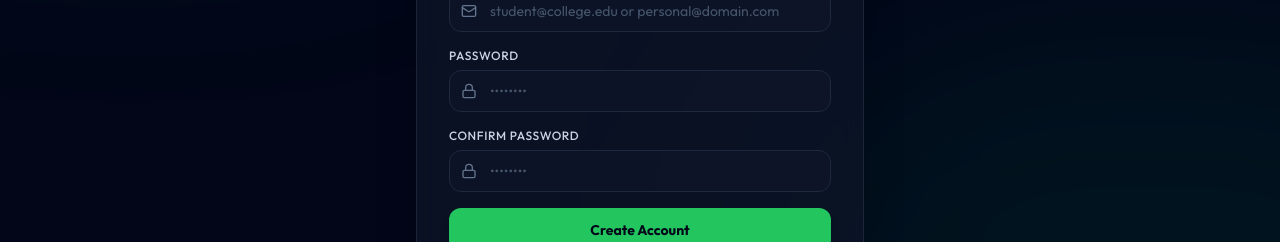
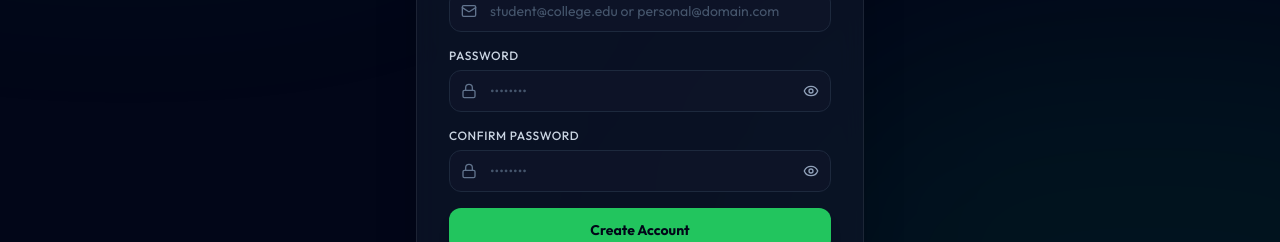
Before and after one commit to amruthck177/CampusRedressal, a React (Vite) app in the folder frontend/: page /register in a window 1280 px wide. Shown: the part 447-689 px from the top of the page. Built offline with nearby package versions, Linux system fonts and the light colour scheme; no server answers.

Commit message:
feat: add show/hide password visibility toggle on login and register forms

```diff
--- a/frontend/src/pages/Login.jsx
+++ b/frontend/src/pages/Login.jsx
@@ -1,11 +1,12 @@
 import React, { useState } from 'react';
 import { useNavigate, Link } from 'react-router-dom';
 import { useAuth } from '../context/AuthContext';
-import { ShieldCheck, Mail, Lock, AlertCircle, Sparkles } from 'lucide-react';
+import { ShieldCheck, Mail, Lock, AlertCircle, Sparkles, Eye, EyeOff } from 'lucide-react';
 
 const Login = () => {
   const [email, setEmail] = useState('');
   const [password, setPassword] = useState('');
+  const [showPassword, setShowPassword] = useState(false);
   const [loading, setLoading] = useState(false);
   const [formError, setFormError] = useState('');
   const [showDemo, setShowDemo] = useState(false);
@@ -136,12 +137,24 @@ const Login = () => {
                   <Lock className="w-4 h-4" />
                 </span>
                 <input
-                  type="password"
+                  type={showPassword ? 'text' : 'password'}
                   value={password}
                   onChange={(e) => setPassword(e.target.value)}
-                  className="w-full bg-slate-900/60 border border-slate-800 focus:border-brand-500 focus:ring-1 focus:ring-brand-500 rounded-xl py-3 pl-10 pr-4 text-slate-100 placeholder-slate-600 focus:outline-none transition-all text-sm"
+                  className="w-full bg-slate-900/60 border border-slate-800 focus:border-brand-500 focus:ring-1 focus:ring-brand-500 rounded-xl py-3 pl-10 pr-11 text-slate-100 placeholder-slate-600 focus:outline-none transition-all text-sm"
                   placeholder="••••••••"
                 />
+                <button
+                  type="button"
+                  onClick={() => setShowPassword(!showPassword)}
+                  className="absolute inset-y-0 right-0 pr-3 flex items-center text-slate-400 hover:text-slate-200 transition-colors focus:outline-none"
+                  aria-label={showPassword ? 'Hide password' : 'Show password'}
+                >
+                  {showPassword ? (
+                    <EyeOff className="w-4 h-4" />
+                  ) : (
+                    <Eye className="w-4 h-4" />
+                  )}
+                </button>
               </div>
             </div>
 
--- a/frontend/src/pages/Register.jsx
+++ b/frontend/src/pages/Register.jsx
@@ -1,7 +1,7 @@
 import React, { useState } from 'react';
 import { useNavigate, Link } from 'react-router-dom';
 import { useAuth } from '../context/AuthContext';
-import { ShieldCheck, Mail, Lock, User, AlertCircle, Info } from 'lucide-react';
+import { ShieldCheck, Mail, Lock, User, AlertCircle, Info, Eye, EyeOff } from 'lucide-react';
 
 const Register = () => {
   const [name, setName] = useState('');
@@ -9,6 +9,8 @@ const Register = () => {
   const [studentId, setStudentId] = useState('');
   const [password, setPassword] = useState('');
   const [confirmPassword, setConfirmPassword] = useState('');
+  const [showPassword, setShowPassword] = useState(false);
+  const [showConfirmPassword, setShowConfirmPassword] = useState(false);
   const [loading, setLoading] = useState(false);
   const [formError, setFormError] = useState('');
   const { register } = useAuth();
@@ -154,13 +156,25 @@ const Register = () => {
                   <Lock className="w-4 h-4" />
                 </span>
                 <input
-                  type="password"
+                  type={showPassword ? 'text' : 'password'}
                   value={password}
                   onChange={(e) => setPassword(e.target.value)}
-                  className="w-full bg-slate-900/60 border border-slate-800 focus:border-brand-500 focus:ring-1 focus:ring-brand-500 rounded-xl py-2.5 pl-10 pr-4 text-slate-100 placeholder-slate-600 focus:outline-none transition-all text-sm"
+                  className="w-full bg-slate-900/60 border border-slate-800 focus:border-brand-500 focus:ring-1 focus:ring-brand-500 rounded-xl py-2.5 pl-10 pr-11 text-slate-100 placeholder-slate-600 focus:outline-none transition-all text-sm"
                   placeholder="••••••••"
                   required
                 />
+                <button
+                  type="button"
+                  onClick={() => setShowPassword(!showPassword)}
+                  className="absolute inset-y-0 right-0 pr-3 flex items-center text-slate-400 hover:text-slate-200 transition-colors focus:outline-none"
+                  aria-label={showPassword ? 'Hide password' : 'Show password'}
+                >
+                  {showPassword ? (
+                    <EyeOff className="w-4 h-4" />
+                  ) : (
+                    <Eye className="w-4 h-4" />
+                  )}
+                </button>
               </div>
             </div>
 
@@ -173,13 +187,25 @@ const Register = () => {
                   <Lock className="w-4 h-4" />
                 </span>
                 <input
-                  type="password"
+                  type={showConfirmPassword ? 'text' : 'password'}
                   value={confirmPassword}
                   onChange={(e) => setConfirmPassword(e.target.value)}
-                  className="w-full bg-slate-900/60 border border-slate-800 focus:border-brand-500 focus:ring-1 focus:ring-brand-500 rounded-xl py-2.5 pl-10 pr-4 text-slate-100 placeholder-slate-600 focus:outline-none transition-all text-sm"
+                  className="w-full bg-slate-900/60 border border-slate-800 focus:border-brand-500 focus:ring-1 focus:ring-brand-500 rounded-xl py-2.5 pl-10 pr-11 text-slate-100 placeholder-slate-600 focus:outline-none transition-all text-sm"
                   placeholder="••••••••"
                   required
                 />
+                <button
+                  type="button"
+                  onClick={() => setShowConfirmPassword(!showConfirmPassword)}
+                  className="absolute inset-y-0 right-0 pr-3 flex items-center text-slate-400 hover:text-slate-200 transition-colors focus:outline-none"
+                  aria-label={showConfirmPassword ? 'Hide confirm password' : 'Show confirm password'}
+                >
+                  {showConfirmPassword ? (
+                    <EyeOff className="w-4 h-4" />
+                  ) : (
+                    <Eye className="w-4 h-4" />
+                  )}
+                </button>
               </div>
             </div>
 
```
